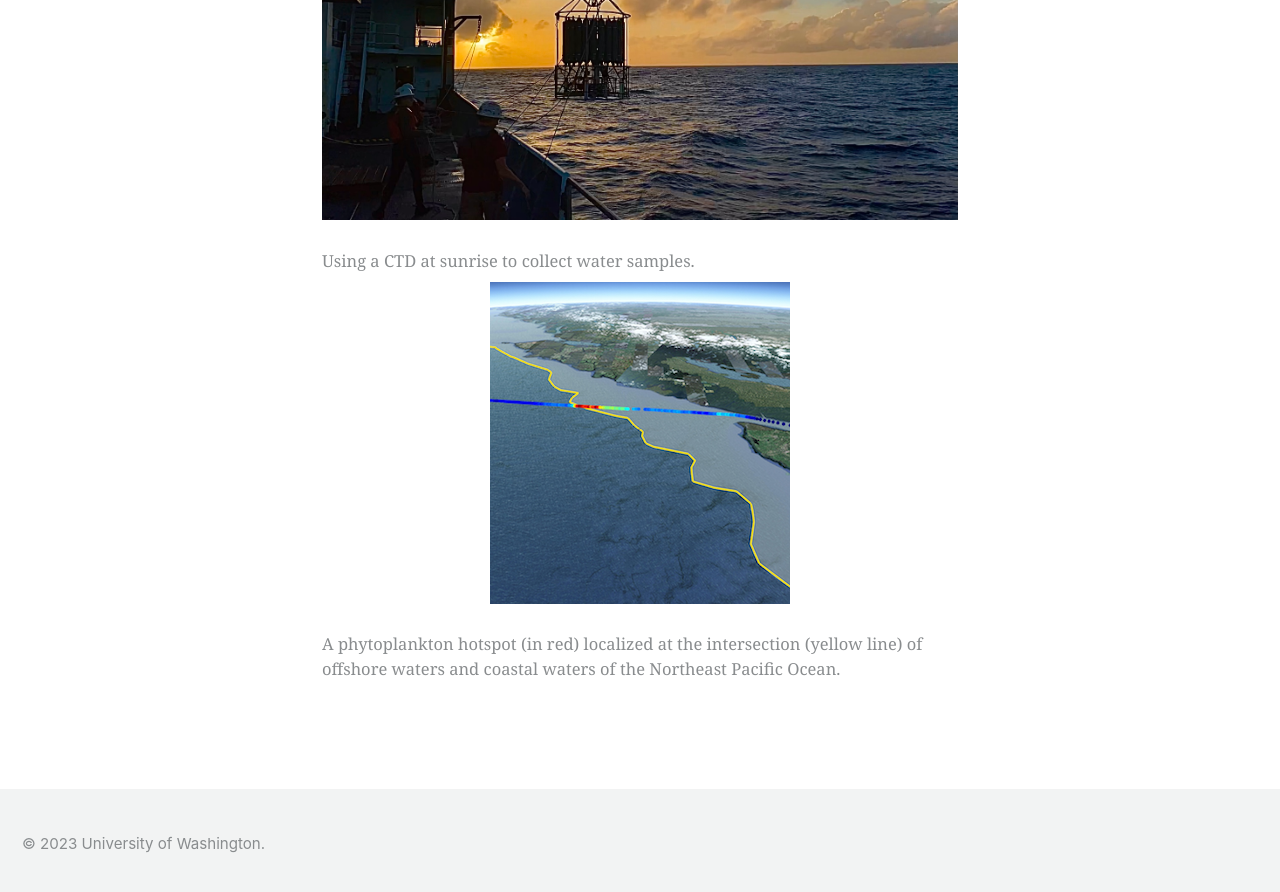
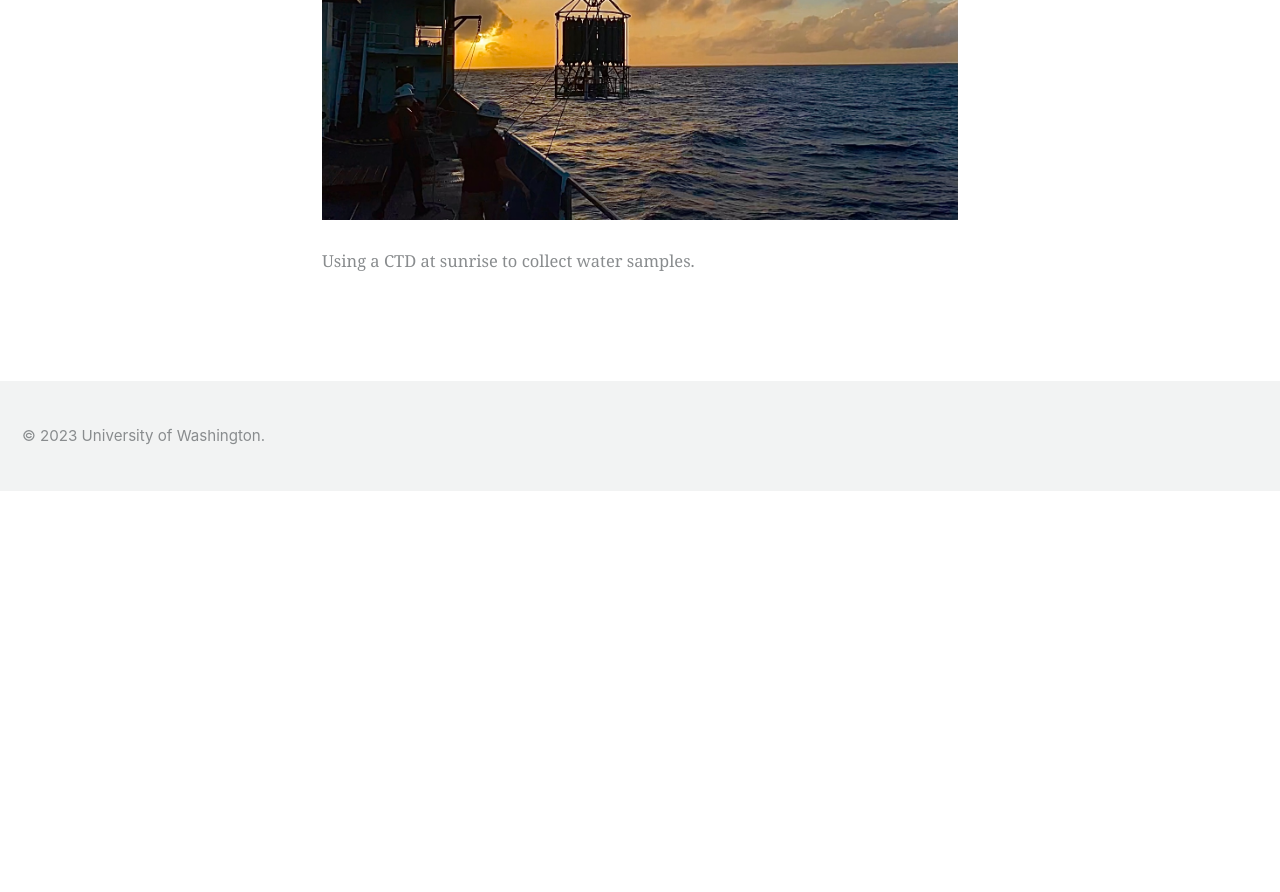
Before and after one commit to armbrustlab/armbrustlab.github.io, a Jekyll site: the page built from collections/_research/ecology.md, in a window 1280 px wide and 900 px high, scrolled down 786 px. Shown: the top 892 px of the window. Built offline with Jekyll 4.4.1, drawn with Linux system fonts in a browser that asks for light colours; nearby versions of some CDN libraries; after the commit the page ends 1277 px from its top, so only the background shows below that.

Commit message:
Update ecology.md

```diff
--- a/collections/_research/ecology.md
+++ b/collections/_research/ecology.md
@@ -5,6 +5,3 @@ Our goal is to understand how nutrient and physico-chemical gradients shape the
 
 ![Interactions](/assets/images/CTD_at_sunrise.JPG){: .align-center}
 <figcaption>Using a CTD at sunrise to collect water samples.</figcaption>
-
-![Cruise track]({% link /assets/images/cruisetrack.png %}){: .align-center}
-<figcaption>A phytoplankton hotspot (in red) localized at the intersection (yellow line) of offshore waters and coastal waters of the Northeast Pacific Ocean.</figcaption>
```
